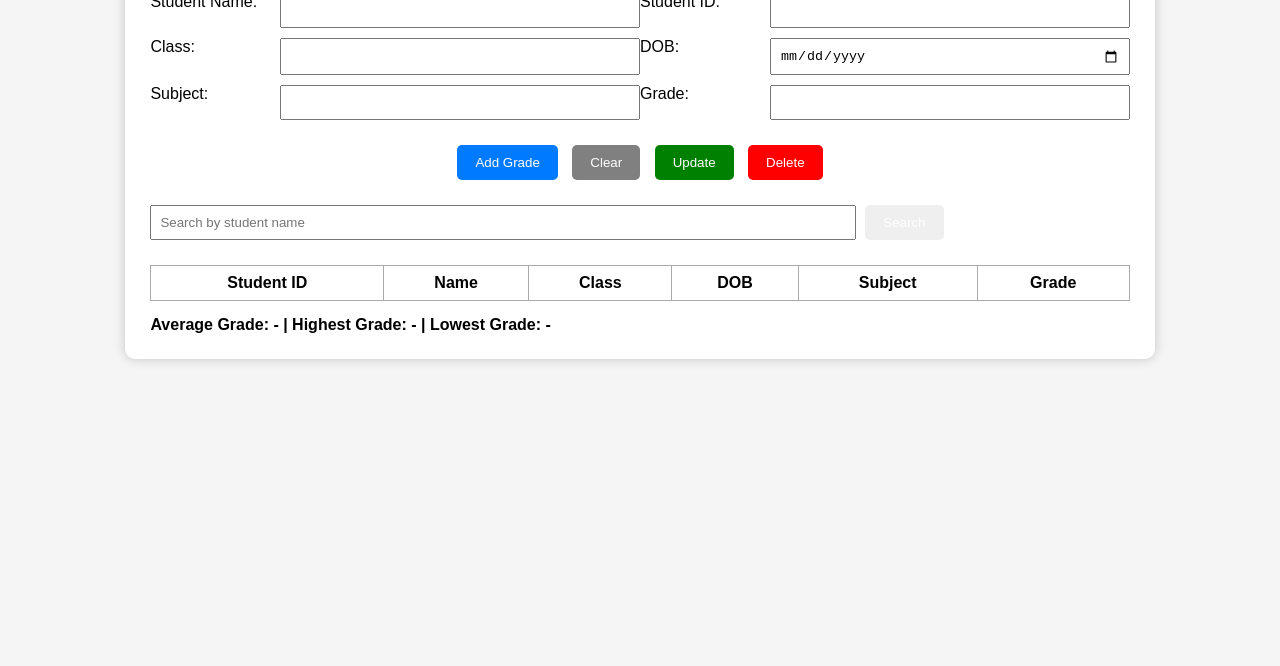
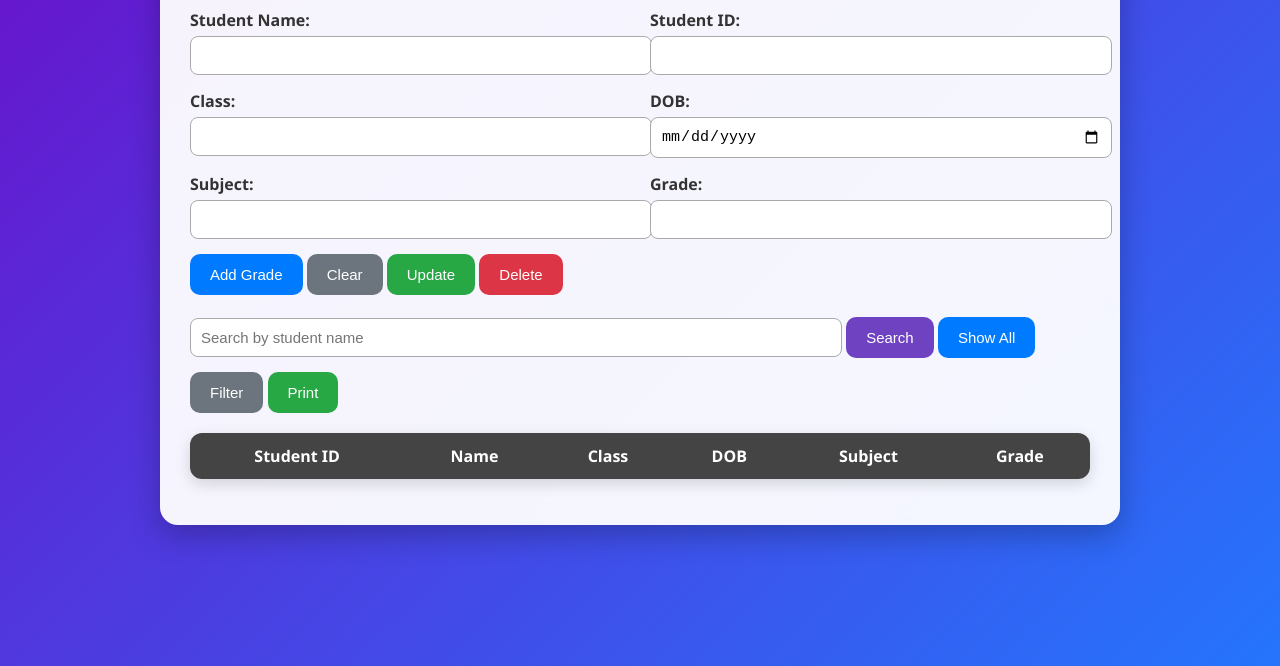
Before and after one commit to aathiffurkhan-3344/AAA, a plain HTML site: page index.html in a window 1280 px wide. Shown: the part 134-800 px from the top of the page. Drawn offline with Linux system fonts and the light colour scheme.

Commit message:
index.html

```diff
--- a/index.html
+++ b/index.html
@@ -3,109 +3,184 @@
 <head>
 <meta charset="UTF-8">
 <title>Grades / Marks Page</title>
+
 <style>
     body {
-        font-family: Arial, sans-serif;
-        background: #f5f5f5;
-        padding: 20px;
+        margin: 0;
+        font-family: "Segoe UI", Arial, sans-serif;
+        background: linear-gradient(135deg, #6a11cb, #2575fc);
+        background-attachment: fixed;
+        padding: 30px 0;
     }
+
     .container {
-        width: 80%;
+        width: 90%;
+        max-width: 900px;
+        background: rgba(255,255,255,0.95);
+        padding: 30px;
         margin: auto;
-        background: white;
-        padding: 25px;
-        border-radius: 10px;
-        box-shadow: 0 0 12px rgba(0,0,0,0.2);
+        border-radius: 18px;
+        box-shadow: 0 10px 30px rgba(0,0,0,0.25);
+        backdrop-filter: blur(10px);
+        animation: fadeIn 0.7s ease-in-out;
     }
-    h1 {
+
+    @keyframes fadeIn {
+        from { opacity: 0; transform: translateY(20px); }
+        to { opacity: 1; transform: translateY(0); }
+    }
+
+    h2 {
         text-align: center;
-        font-size: 24px;
-        margin-bottom: 30px;
+        margin-bottom: 25px;
+        color: #222;
+        font-size: 26px;
+        letter-spacing: 1px;
+    }
+
+    label {
         font-weight: bold;
+        display: block;
+        margin-bottom: 5px;
+        color: #333;
     }
+
+    input {
+        width: 100%;
+        padding: 10px;
+        border-radius: 8px;
+        border: 1px solid #aaa;
+        margin-bottom: 15px;
+        font-size: 15px;
+    }
+
     .row {
         display: flex;
-        justify-content: space-between;
-        margin-bottom: 10px;
+        gap: 20px;
     }
-    .row label {
-        width: 120px;
+
+    .row > div {
+        flex: 1;
     }
-    .row input {
-        flex: 1;
-        padding: 8px;
-        margin-left: 10px;
+
+    button {
+        padding: 12px 20px;
+        border: none;
+        border-radius: 10px;
+        font-size: 15px;
+        cursor: pointer;
+        color: white;
+        transition: 0.25s ease;
     }
-    button {
-        padding: 10px 18px;
-        margin: 5px;
-        border: none;
-        color: white;
-        border-radius: 5px;
-        cursor: pointer;
+
+    button:hover {
+        transform: scale(1.06);
+        opacity: 0.9;
     }
-    .add { background: #007bff; }
-    .clear { background: gray; }
-    .update { background: green; }
-    .delete { background: red; }
+
+    .blue { background: #007bff; }
+    .green { background: #28a745; }
+    .red { background: #dc3545; }
+    .gray { background: #6c757d; }
+    .purple { background: #6f42c1; }
+
     table {
         width: 100%;
         border-collapse: collapse;
         margin-top: 20px;
+        border-radius: 12px;
+        overflow: hidden;
+        box-shadow: 0 5px 15px rgba(0,0,0,0.15);
     }
-    table, th, td {
-        border: 1px solid #aaa;
+
+    th {
+        background: #444;
+        color: white;
+        padding: 12px;
     }
-    th, td {
-        padding: 8px;
-        text-align: center;
+
+    td {
+        padding: 10px;
+        background: white;
+        border-bottom: 1px solid #ccc;
     }
-    #stats {
-        margin-top: 15px;
-        font-size: 16px;
-        font-weight: bold;
+
+    #filterBox {
+        display: none;
+        background: white;
+        border-radius: 12px;
+        width: 320px;
+        padding: 20px;
+        position: fixed;
+        top: 25%;
+        left: 40%;
+        box-shadow: 0 15px 40px rgba(0,0,0,0.35);
+        animation: pop 0.4s ease;
     }
+
+    @keyframes pop {
+        from { transform: scale(0.8); opacity: 0; }
+        to { transform: scale(1); opacity: 1; }
+    }
+
 </style>
 </head>
 <body>
 
 <div class="container">
 
-<h1>Grades / Marks Page</h1>
+<h2>Grades / Marks Page</h2>
 
 <div class="row">
+<div>
 <label>Student Name:</label>
 <input id="name">
+</div>
+
+<div>
 <label>Student ID:</label>
 <input id="id">
 </div>
-
-<div class="row">
-    <label>Class:</label>
-    <input id="class">
-    <label>DOB:</label>
-    <input id="dob" type="date">
 </div>
 
 <div class="row">
+<div>
+<label>Class:</label>
+<input id="class">
+</div>
+
+<div>
+<label>DOB:</label>
+<input type="date" id="dob">
+</div>
+</div>
+
+<div class="row">
+<div>
 <label>Subject:</label>
 <input id="subject">
+</div>
+
+<div>
 <label>Grade:</label>
 <input id="grade">
 </div>
-
-<div style="text-align:center; margin-top:20px;">
-    <button class="add" onclick="addGrade()">Add Grade</button>
-    <button class="clear" onclick="clearForm()">Clear</button>
-    <button class="update" onclick="updateRow()">Update</button>
-    <button class="delete" onclick="deleteRow()">Delete</button>
 </div>
 
-<input id="searchBox" placeholder="Search by student name"
-       style="width:70%; padding:8px; margin-top:20px;">
-<button onclick="searchName()">Search</button>
+<button class="blue" onclick="addRecord()">Add Grade</button>
+<button class="gray" onclick="clearInputs()">Clear</button>
+<button class="green" onclick="updateRecord()">Update</button>
+<button class="red" onclick="deleteRecord()">Delete</button>
+<br><br>
 
-<table id="gradesTable">
+<input id="searchBox" placeholder="Search by student name" style="width:70%; padding:10px; border-radius:8px;">
+<button class="purple" onclick="searchName()">Search</button>
+
+<button class="blue" onclick="showAll()">Show All</button>
+<button class="gray" onclick="openFilter()">Filter</button>
+<button class="green" onclick="window.print()">Print</button>
+
+<table id="table">
 <thead>
 <tr>
 <th>Student ID</th>
@@ -119,116 +194,136 @@
 <tbody></tbody>
 </table>
 
-<div id="stats">Average Grade: - | Highest Grade: - | Lowest Grade: -</div>
+<p id="stats"></p>
 
 </div>
 
+<!-- FILTER POPUP -->
+<div id="filterBox">
+<h3>Filter Options</h3>
+
+<label>Show Grade:</label>
+<select id="filterGrade" style="width:100%; padding:8px;">
+    <option value="">-- Select --</option>
+    <option>A</option>
+    <option>B</option>
+    <option>C</option>
+    <option>D</option>
+</select>
+
+<br><br>
+<button class="green" onclick="applyFilter()">Apply</button>
+<button class="red" onclick="closeFilter()">Close</button>
+</div>
+
 <script>
-let selectedRow = null;
+let data = [
+    {id:"001", name:"John", class:"10A", dob:"2008-05-10", subject:"Math", grade:"A"},
+    {id:"002", name:"Mary", class:"10B", dob:"2008-09-20", subject:"Science", grade:"B+"}
+];
 
-function addGrade() {
-    let id = document.getElementById("id").value;
-    let name = document.getElementById("name").value;
-    let cls = document.getElementById("class").value;
-    let dob = document.getElementById("dob").value;
-    let subject = document.getElementById("subject").value;
-    let grade = document.getElementById("grade").value;
+let selectedIndex = -1;
+loadTable();
 
-    if (!id || !name || !cls || !dob || !subject || !grade) {
-        alert("Please fill all fields!");
-        return;
+function loadTable(list = data) {
+    let tbody = document.querySelector("#table tbody");
+    tbody.innerHTML = "";
+    list.forEach((d, i) => {
+        let row = `<tr onclick="selectRow(${i})">
+            <td>${d.id}</td>
+            <td>${d.name}</td>
+            <td>${d.class}</td>
+            <td>${d.dob}</td>
+            <td>${d.subject}</td>
+            <td>${d.grade}</td>
+        </tr>`;
+        tbody.innerHTML += row;
+    });
+
+    let grades = list.map(a => a.grade.charAt(0));
+    let avg = grades.reduce((a,b)=>a+b.charCodeAt(0),0)/grades.length;
+    let highest = grades.sort()[0];
+    let lowest = grades.sort()[grades.length-1];
+
+    document.getElementById("stats").innerHTML =
+        `Average Grade: ${String.fromCharCode(Math.round(avg))}
+         | Highest: ${highest}
+         | Lowest: ${lowest}`;
 }
 
-    let table = document.getElementById("gradesTable").getElementsByTagName("tbody")[0];
-    let row = table.insertRow();
-
-    row.insertCell(0).innerHTML = id;
-    row.insertCell(1).innerHTML = name;
-    row.insertCell(2).innerHTML = cls;
-    row.insertCell(3).innerHTML = dob;
-    row.insertCell(4).innerHTML = subject;
-    row.insertCell(5).innerHTML = grade;
-
-    row.onclick = function() { selectRow(row); };
-
-    clearForm();
-    calculateStats();
+function addRecord() {
+    let obj = {
+        id: id.value,
+        name: name.value,
+        class: class.value,
+        dob: dob.value,
+        subject: subject.value,
+        grade: grade.value
+    };
+    data.push(obj);
+    loadTable();
+    clearInputs();
 }
 
-function selectRow(row) {
-    selectedRow = row;
-    document.getElementById("id").value = row.cells[0].innerHTML;
-    document.getElementById("name").value = row.cells[1].innerHTML;
-    document.getElementById("class").value = row.cells[2].innerHTML;
-    document.getElementById("dob").value = row.cells[3].innerHTML;
-    document.getElementById("subject").value = row.cells[4].innerHTML;
-    document.getElementById("grade").value = row.cells[5].innerHTML;
+function clearInputs() {
+    id.value = name.value = class.value = dob.value = subject.value = grade.value = "";
+    selectedIndex = -1;
 }
 
-function updateRow() {
-    if (!selectedRow) {
-        alert("Select a row first!");
-        return;
+function selectRow(i) {
+    selectedIndex = i;
+    let d = data[i];
+    id.value = d.id;
+    name.value = d.name;
+    class.value = d.class;
+    dob.value = d.dob;
+    subject.value = d.subject;
+    grade.value = d.grade;
 }
 
-    selectedRow.cells[0].innerHTML = document.getElementById("id").value;
-    selectedRow.cells[1].innerHTML = document.getElementById("name").value;
-    selectedRow.cells[2].innerHTML = document.getElementById("class").value;
-    selectedRow.cells[3].innerHTML = document.getElementById("dob").value;
-    selectedRow.cells[4].innerHTML = document.getElementById("subject").value;
-    selectedRow.cells[5].innerHTML = document.getElementById("grade").value;
-
-    clearForm();
-    calculateStats();
+function updateRecord() {
+    if (selectedIndex < 0) return;
+    data[selectedIndex] = {
+        id: id.value,
+        name: name.value,
+        class: class.value,
+        dob: dob.value,
+        subject: subject.value,
+        grade: grade.value
+    };
+    loadTable();
 }
 
-function deleteRow() {
-    if (!selectedRow) {
-        alert("Select a row first!");
-        return;
-    }
-    selectedRow.remove();
-    selectedRow = null;
-    clearForm();
-    calculateStats();
-}
-
-function clearForm() {
-    document.getElementById("id").value = "";
-    document.getElementById("name").value = "";
-    document.getElementById("class").value = "";
-    document.getElementById("dob").value = "";
-    document.getElementById("subject").value = "";
-    document.getElementById("grade").value = "";
+function deleteRecord() {
+    if (selectedIndex < 0) return;
+    data.splice(selectedIndex, 1);
+    loadTable();
+    clearInputs();
 }
 
 function searchName() {
-    let filter = document.getElementById("searchBox").value.toLowerCase();
-    let rows = document.querySelectorAll("#gradesTable tbody tr");
-
-    rows.forEach(r => {
-        let name = r.cells[1].innerHTML.toLowerCase();
-        r.style.display = name.includes(filter) ? "" : "none";
-    });
+    let s = searchBox.value.toLowerCase();
+    let filtered = data.filter(d => d.name.toLowerCase().includes(s));
+    loadTable(filtered);
 }
 
-function calculateStats() {
-    let rows = document.querySelectorAll("#gradesTable tbody tr");
-    if (rows.length === 0) {
-        document.getElementById("stats").innerHTML =
-            "Average Grade: - | Highest Grade: - | Lowest Grade: -";
-        return;
+function showAll() {
+    loadTable(data);
 }
 
-    let grades = [];
+function openFilter() {
+    filterBox.style.display = "block";
+}
 
-    rows.forEach(r => grades.push(r.cells[5].innerHTML));
+function closeFilter() {
+    filterBox.style.display = "none";
+}
 
-    let sorted = grades.slice().sort();
-    let avgLetter = grades[Math.floor(grades.length/2)];
-
-    document.getElementById("stats").innerHTML =
-        `Average Grade: ${avgLetter} | Highest Grade: ${sorted[0]} | Lowest Grade: ${sorted[sorted.length-1]}`;
+function applyFilter() {
+    let g = filterGrade.value;
+    let filtered = data.filter(d => d.grade.startsWith(g));
+    loadTable(filtered);
+    closeFilter();
 }
 </script>
 
```
Lines whose indentation alone changed are shown as unchanged.
